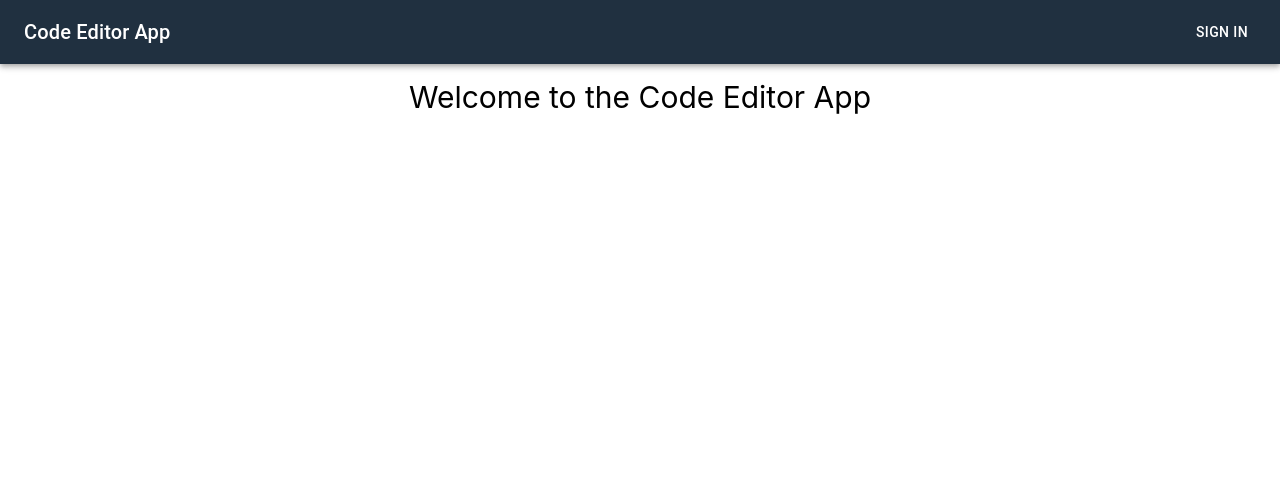
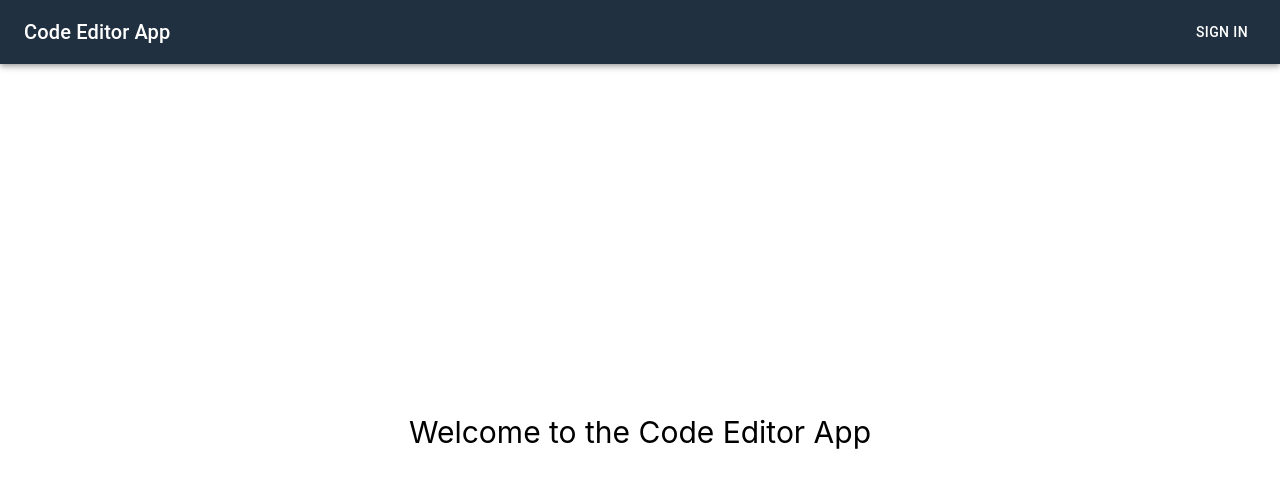
Before and after one commit to joepasss/code-editor, a React (Create React App) app: page / in a window 1280 px wide. Shown: the top 488 px of the page. Built offline with nearby package versions, Linux system fonts and the light colour scheme; no server answers.

Commit message:
#FIX @index.css, for html, body and root html tag get to 100% height

```diff
--- a/src/index.css
+++ b/src/index.css
@@ -1,13 +1,17 @@
+html,
+body,
+#root {
+	height: 100%;
+}
+
 body {
-  margin: 0;
-  font-family: -apple-system, BlinkMacSystemFont, 'Segoe UI', 'Roboto', 'Oxygen',
-    'Ubuntu', 'Cantarell', 'Fira Sans', 'Droid Sans', 'Helvetica Neue',
-    sans-serif;
-  -webkit-font-smoothing: antialiased;
-  -moz-osx-font-smoothing: grayscale;
+	margin: 0;
+	font-family: -apple-system, BlinkMacSystemFont, "Segoe UI", "Roboto", "Oxygen", "Ubuntu", "Cantarell", "Fira Sans",
+		"Droid Sans", "Helvetica Neue", sans-serif;
+	-webkit-font-smoothing: antialiased;
+	-moz-osx-font-smoothing: grayscale;
 }
 
 code {
-  font-family: source-code-pro, Menlo, Monaco, Consolas, 'Courier New',
-    monospace;
+	font-family: source-code-pro, Menlo, Monaco, Consolas, "Courier New", monospace;
 }
```
